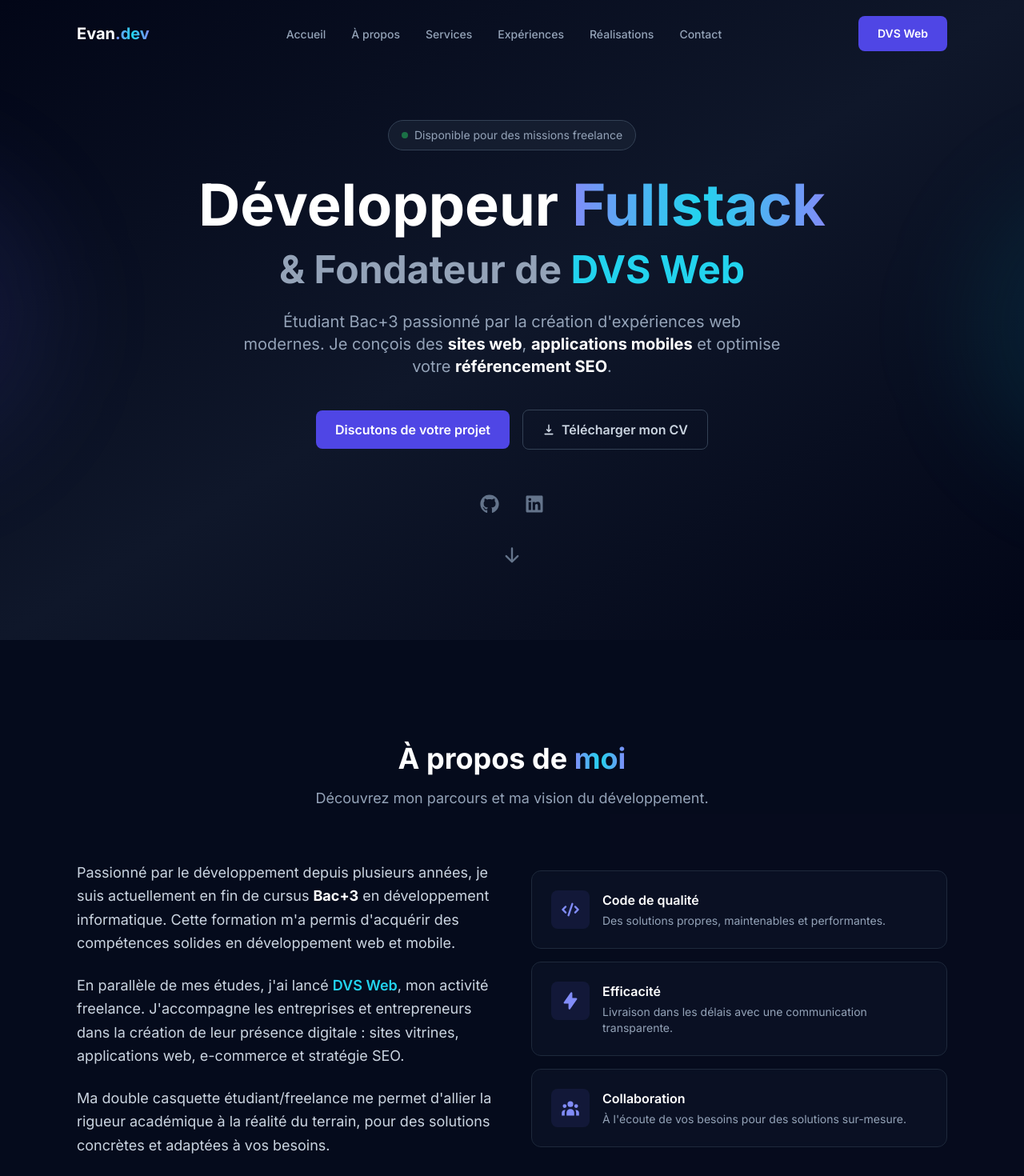
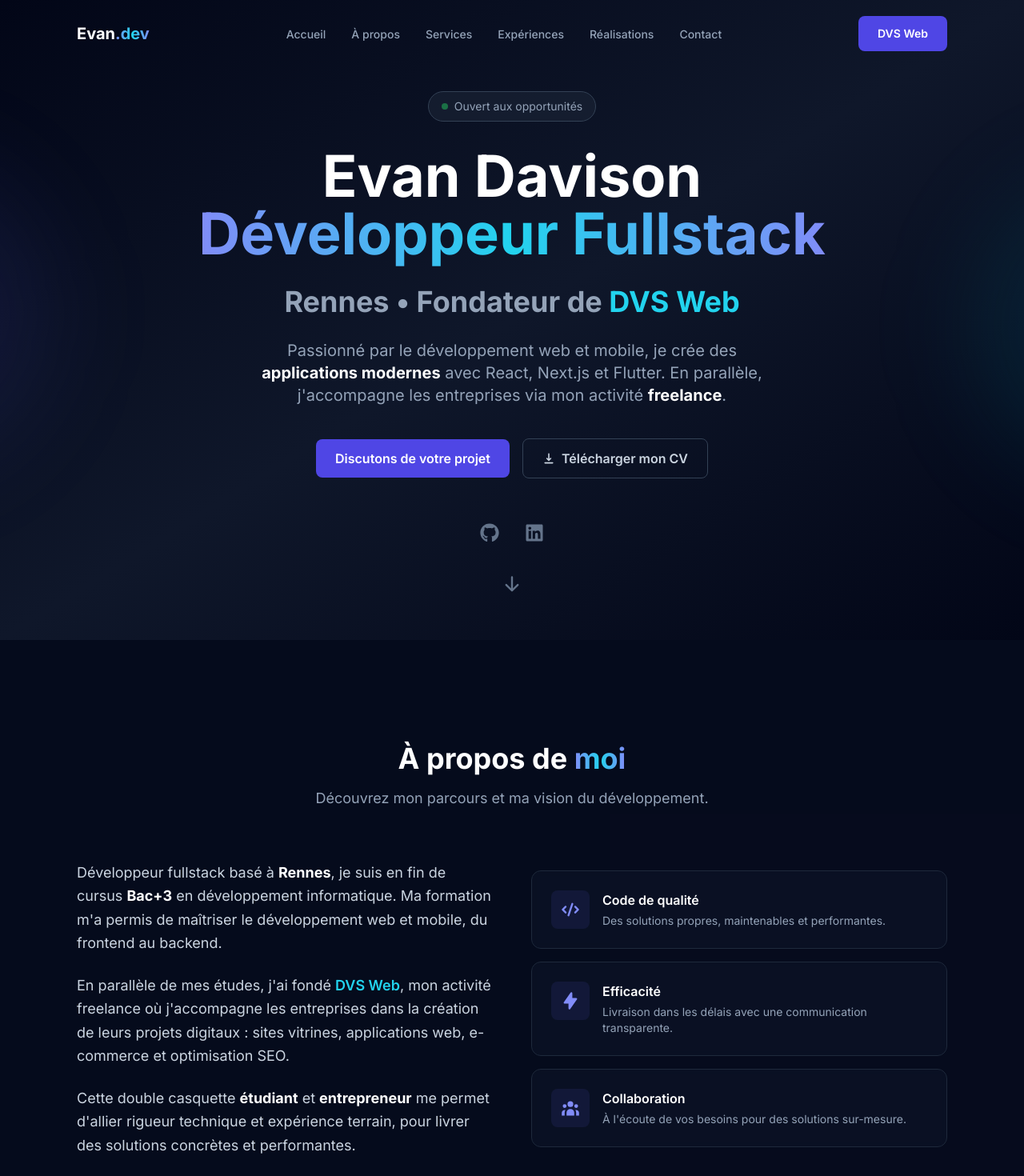
Before and after one commit to davisone/portfolio-V2, a React (Vite) app: page / in a window 1280 px wide. Shown: the top 1470 px of the page at 80% size. Built offline with nearby package versions, Linux system fonts and the light colour scheme.

Commit message:
ajout de SEO pour être référencer dans rennes et ses alentours

```diff
--- a/index.html
+++ b/index.html
@@ -3,11 +3,142 @@
   <head>
     <meta charset="UTF-8" />
     <link rel="icon" type="image/svg+xml" href="/favicon.svg" />
+    <link rel="apple-touch-icon" href="/favicon.svg" />
     <meta name="viewport" content="width=device-width, initial-scale=1.0" />
-    <meta name="description" content="Evan Davison - Développeur Fullstack | Création de sites web, applications mobiles et SEO. Freelance chez DVS Web." />
-    <meta name="keywords" content="développeur fullstack, freelance, React, Node.js, SEO, DVS Web, création site web" />
+
+    <!-- SEO Primary - Portfolio orienté -->
+    <title>Evan Davison | Développeur Fullstack Rennes - Portfolio</title>
+    <meta name="description" content="Portfolio d'Evan Davison, développeur fullstack à Rennes. Découvrez mes projets, compétences (React, Next.js, Flutter, Node.js) et mon parcours. Fondateur de DVS Web." />
+    <meta name="keywords" content="Evan Davison, développeur fullstack, portfolio développeur Rennes, développeur web Rennes, CV développeur, React, Next.js, TypeScript, Flutter, Node.js, DVS Web" />
     <meta name="author" content="Evan Davison" />
-    <title>Evan Davison | Développeur Fullstack & Freelance DVS Web</title>
+    <meta name="robots" content="index, follow, max-image-preview:large, max-snippet:-1, max-video-preview:-1" />
+    <link rel="canonical" href="https://evandavison.fr" />
+
+    <!-- Geo Meta Tags -->
+    <meta name="geo.region" content="FR-35" />
+    <meta name="geo.placename" content="Rennes, Bretagne, France" />
+    <meta name="geo.position" content="48.1173;-1.6778" />
+    <meta name="ICBM" content="48.1173, -1.6778" />
+
+    <!-- Open Graph / Facebook -->
+    <meta property="og:type" content="profile" />
+    <meta property="og:url" content="https://evandavison.fr" />
+    <meta property="og:title" content="Evan Davison | Développeur Fullstack Rennes" />
+    <meta property="og:description" content="Portfolio d'Evan Davison, développeur fullstack à Rennes. Projets, compétences et parcours. Fondateur de DVS Web." />
+    <meta property="og:image" content="https://evandavison.fr/og-image.jpg" />
+    <meta property="og:locale" content="fr_FR" />
+    <meta property="og:site_name" content="Evan Davison - Portfolio" />
+    <meta property="profile:first_name" content="Evan" />
+    <meta property="profile:last_name" content="Davison" />
+
+    <!-- Twitter -->
+    <meta name="twitter:card" content="summary_large_image" />
+    <meta name="twitter:url" content="https://evandavison.fr" />
+    <meta name="twitter:title" content="Evan Davison | Développeur Fullstack Rennes" />
+    <meta name="twitter:description" content="Portfolio d'Evan Davison, développeur fullstack à Rennes. Découvrez mes projets et compétences." />
+    <meta name="twitter:image" content="https://evandavison.fr/og-image.jpg" />
+
+    <!-- Schema.org Person + Portfolio -->
+    <script type="application/ld+json">
+    {
+      "@context": "https://schema.org",
+      "@graph": [
+        {
+          "@type": "Person",
+          "@id": "https://evandavison.fr/#person",
+          "name": "Evan Davison",
+          "givenName": "Evan",
+          "familyName": "Davison",
+          "jobTitle": "Développeur Fullstack",
+          "description": "Développeur fullstack basé à Rennes, spécialisé en React, Next.js, TypeScript, Node.js et Flutter. Fondateur de DVS Web.",
+          "url": "https://evandavison.fr",
+          "email": "contact@evandavison.fr",
+          "telephone": "+33651019506",
+          "image": "https://evandavison.fr/og-image.jpg",
+          "address": {
+            "@type": "PostalAddress",
+            "addressLocality": "Rennes",
+            "addressRegion": "Bretagne",
+            "addressCountry": "FR"
+          },
+          "alumniOf": {
+            "@type": "EducationalOrganization",
+            "name": "Sup de Vinci",
+            "address": {
+              "@type": "PostalAddress",
+              "addressLocality": "Chantepie",
+              "addressRegion": "Bretagne"
+            }
+          },
+          "knowsAbout": [
+            "Développement web",
+            "React",
+            "Next.js",
+            "TypeScript",
+            "JavaScript",
+            "Node.js",
+            "Flutter",
+            "Dart",
+            "Tailwind CSS",
+            "PostgreSQL",
+            "MongoDB",
+            "Firebase",
+            "SEO",
+            "UI/UX Design"
+          ],
+          "sameAs": [
+            "https://github.com/davisone",
+            "https://www.linkedin.com/in/evan-d-766478247",
+            "https://dvs-web.fr"
+          ],
+          "worksFor": {
+            "@type": "Organization",
+            "name": "DVS Web",
+            "url": "https://dvs-web.fr"
+          }
+        },
+        {
+          "@type": "WebSite",
+          "@id": "https://evandavison.fr/#website",
+          "url": "https://evandavison.fr",
+          "name": "Evan Davison - Portfolio Développeur Fullstack",
+          "description": "Portfolio et CV en ligne d'Evan Davison, développeur fullstack à Rennes",
+          "publisher": {
+            "@id": "https://evandavison.fr/#person"
+          },
+          "inLanguage": "fr-FR"
+        },
+        {
+          "@type": "ProfilePage",
+          "@id": "https://evandavison.fr/#profilepage",
+          "url": "https://evandavison.fr",
+          "name": "Portfolio d'Evan Davison",
+          "mainEntity": {
+            "@id": "https://evandavison.fr/#person"
+          },
+          "dateCreated": "2026-01-28",
+          "dateModified": "2026-01-28",
+          "inLanguage": "fr-FR"
+        },
+        {
+          "@type": "BreadcrumbList",
+          "@id": "https://evandavison.fr/#breadcrumb",
+          "itemListElement": [
+            {
+              "@type": "ListItem",
+              "position": 1,
+              "name": "Portfolio",
+              "item": "https://evandavison.fr"
+            }
+          ]
+        }
+      ]
+    }
+    </script>
+
+    <!-- Preconnect for performance -->
+    <link rel="preconnect" href="https://fonts.googleapis.com" />
+    <link rel="preconnect" href="https://fonts.gstatic.com" crossorigin />
   </head>
   <body class="bg-slate-950 text-slate-100">
     <div id="root"></div>
--- a/src/components/About.jsx
+++ b/src/components/About.jsx
@@ -48,13 +48,12 @@
             {/* Text content */}
             <div className="space-y-6">
               <p className="text-slate-300 text-lg leading-relaxed">
-                Passionné par le développement depuis plusieurs années, je suis actuellement
-                en fin de cursus <strong className="text-white">Bac+3</strong> en développement
-                informatique. Cette formation m'a permis d'acquérir des compétences solides
-                en développement web et mobile.
+                Développeur fullstack basé à <strong className="text-white">Rennes</strong>, je suis en fin
+                de cursus <strong className="text-white">Bac+3</strong> en développement informatique.
+                Ma formation m'a permis de maîtriser le développement web et mobile, du frontend au backend.
               </p>
               <p className="text-slate-300 text-lg leading-relaxed">
-                En parallèle de mes études, j'ai lancé{' '}
+                En parallèle de mes études, j'ai fondé{' '}
                 <a
                   href="https://dvs-web.fr"
                   target="_blank"
@@ -63,14 +62,13 @@
                 >
                   DVS Web
                 </a>
-                , mon activité freelance. J'accompagne les entreprises et entrepreneurs
-                dans la création de leur présence digitale : sites vitrines, applications
-                web, e-commerce et stratégie SEO.
+                , mon activité freelance où j'accompagne les entreprises dans la création de leurs
+                projets digitaux : sites vitrines, applications web, e-commerce et optimisation SEO.
               </p>
               <p className="text-slate-300 text-lg leading-relaxed">
-                Ma double casquette étudiant/freelance me permet d'allier la rigueur
-                académique à la réalité du terrain, pour des solutions concrètes et
-                adaptées à vos besoins.
+                Cette double casquette <strong className="text-white">étudiant</strong> et{' '}
+                <strong className="text-white">entrepreneur</strong> me permet d'allier rigueur technique
+                et expérience terrain, pour livrer des solutions concrètes et performantes.
               </p>
             </div>
 
--- a/src/components/Footer.jsx
+++ b/src/components/Footer.jsx
@@ -22,12 +22,12 @@
               <span className="gradient-text">.dev</span>
             </a>
             <p className="text-slate-500 text-sm mt-2">
-              Développeur Fullstack & Freelance
+              Développeur Fullstack • Rennes
             </p>
           </div>
 
           {/* Navigation */}
-          <nav>
+          <nav aria-label="Navigation du footer">
             <ul className="flex flex-wrap justify-center gap-6">
               {navLinks.map((link) => (
                 <li key={link.name}>
@@ -70,15 +70,19 @@
           <p>
             &copy; {currentYear} Evan Davison. Tous droits réservés.
           </p>
-          <p className="flex items-center gap-1">
-            Fait avec <FaHeart className="text-red-500" size={12} /> et{' '}
+        </div>
+
+        {/* Freelance mention discret */}
+        <div className="text-center mt-6">
+          <p className="text-slate-600 text-xs">
+            Besoin d'un développeur pour votre projet ?{' '}
             <a
-              href="https://react.dev"
+              href="https://dvs-web.fr"
               target="_blank"
               rel="noopener noreferrer"
-              className="text-primary-400 hover:text-primary-300"
+              className="text-primary-400 hover:text-primary-300 transition-colors"
             >
-              React
+              Découvrez DVS Web →
             </a>
           </p>
         </div>
--- a/src/components/Hero.jsx
+++ b/src/components/Hero.jsx
@@ -27,16 +27,17 @@
             className="inline-flex items-center gap-2 px-4 py-2 bg-slate-800/50 border border-slate-700 rounded-full text-sm text-slate-400 mb-8"
           >
             <span className="w-2 h-2 bg-green-500 rounded-full animate-pulse" />
-            Disponible pour des missions freelance
+            Ouvert aux opportunités
           </motion.div>
 
           {/* Main heading */}
           <h1 className="text-4xl sm:text-5xl md:text-6xl lg:text-7xl font-bold text-white mb-6 leading-tight">
-            Développeur{' '}
-            <span className="gradient-text">Fullstack</span>
+            Evan Davison
             <br />
-            <span className="text-slate-400 text-3xl sm:text-4xl md:text-5xl">
-              & Fondateur de{' '}
+            <span className="gradient-text">Développeur Fullstack</span>
+            <br />
+            <span className="text-slate-400 text-2xl sm:text-3xl md:text-4xl">
+              Rennes • Fondateur de{' '}
               <a
                 href="https://dvs-web.fr"
                 target="_blank"
@@ -50,10 +51,10 @@
 
           {/* Subtitle */}
           <p className="text-lg sm:text-xl text-slate-400 max-w-2xl mx-auto mb-10">
-            Étudiant Bac+3 passionné par la création d'expériences web modernes.
-            Je conçois des <strong className="text-white">sites web</strong>,{' '}
-            <strong className="text-white">applications mobiles</strong> et optimise
-            votre <strong className="text-white">référencement SEO</strong>.
+            Passionné par le développement web et mobile, je crée des{' '}
+            <strong className="text-white">applications modernes</strong> avec React, Next.js et Flutter.
+            En parallèle, j'accompagne les entreprises via mon activité{' '}
+            <strong className="text-white">freelance</strong>.
           </p>
 
           {/* CTA Buttons */}
```
Also changed, not shown: public/robots.txt (added), 1 other file (tests, documents, lock files or other folders).
